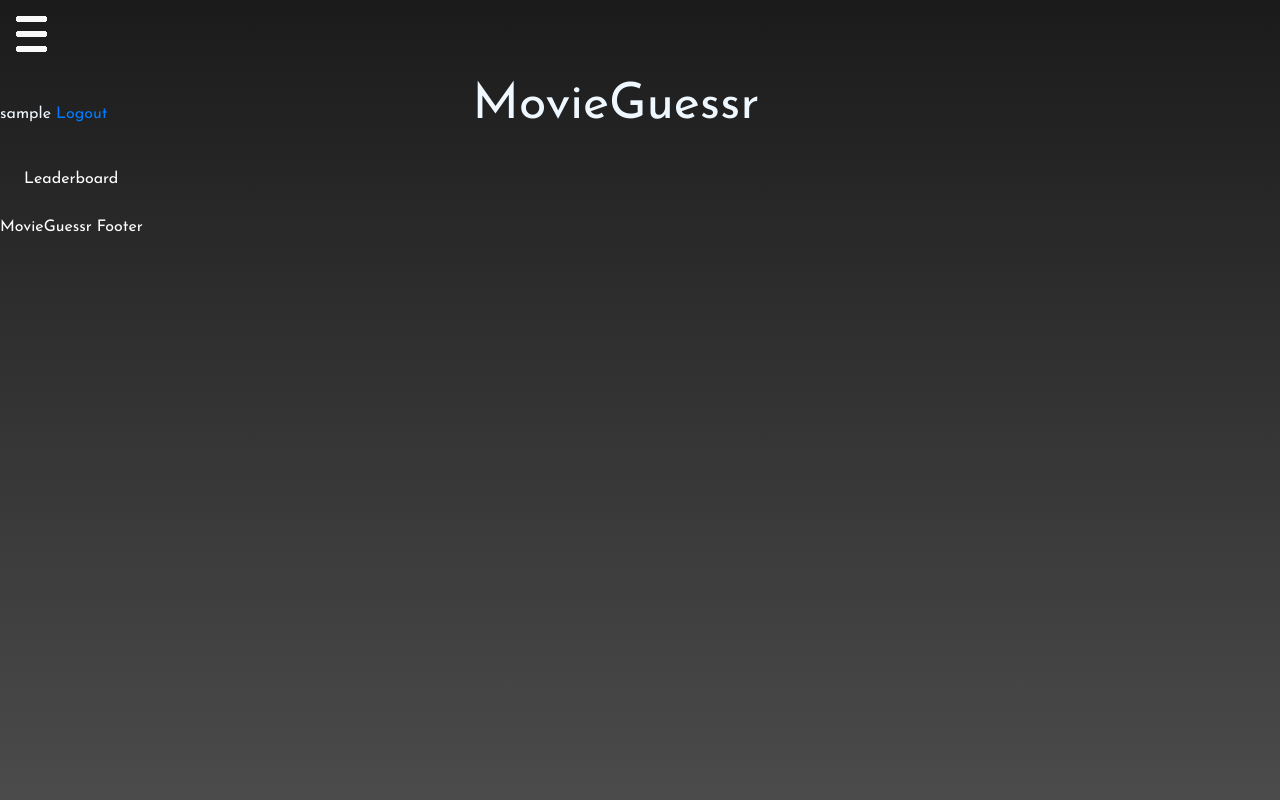
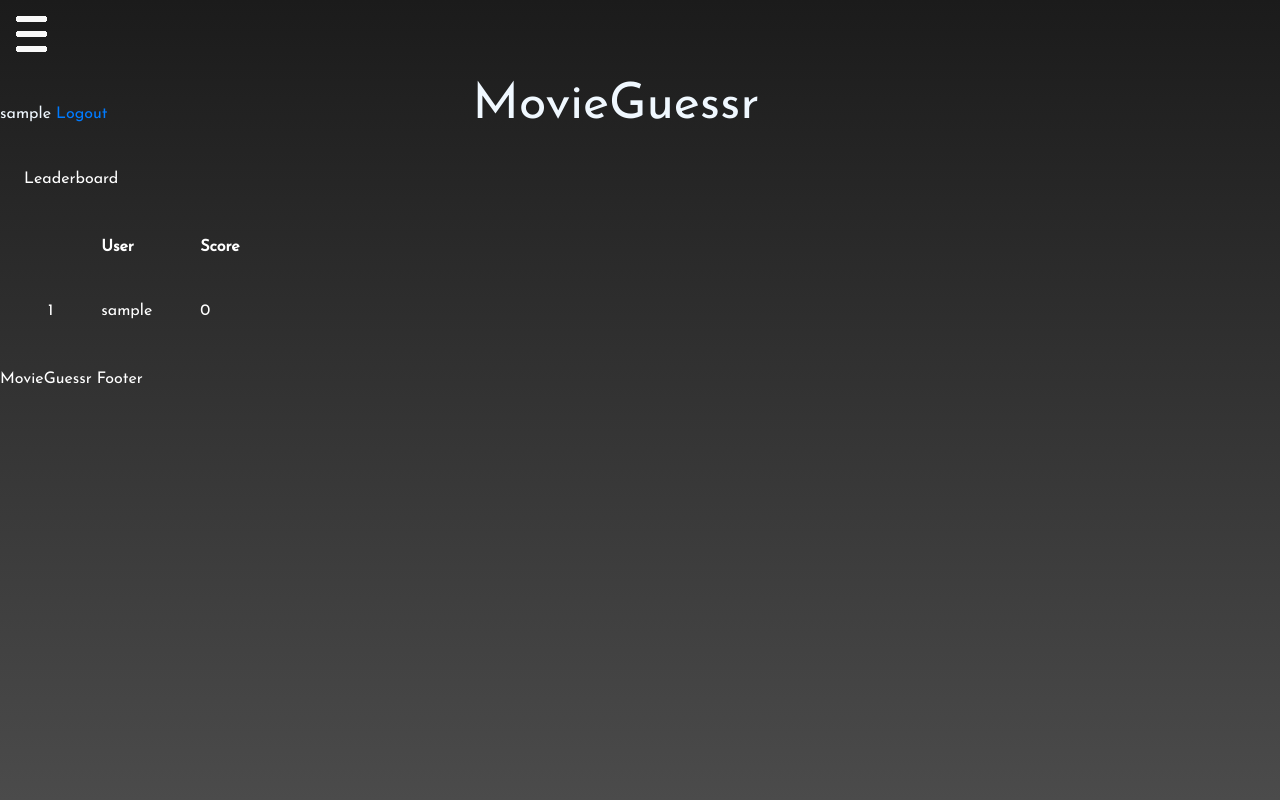
Before and after one commit to iDylanK/devops-15, a Django app: page /leaderboard/ in a window 1280 px wide. Run offline with Django 4.2, Linux system fonts and the light colour scheme; the visitor is signed in with stand-in values (Sample User, id 1); data comes from the database, SQL or seed files in the repository.

Commit message:
Leaderboard working

```diff
--- a/app/movieguessr/templates/leaderboard/main.html
+++ b/app/movieguessr/templates/leaderboard/main.html
@@ -2,15 +2,30 @@
 
 {% block content %}
 
-{% if user.is_authenticated %}
+<div>
+    Leaderboard
+</div>
 
-Leaderboard
-
-{% else %}
-
-Authenticate - Possibly better using a Auth Middleware....
+<div class="mt-4 text-white">
+    <table>
+        <tr>
+            <th></th>
+            <th class="p-4 text-white">User</th>
+            <th class="p-4 text-white">Score</th>
+        </tr>
+        {% for user in users %}
+        <tr>
+            <td class="p-4 text-white">{{ forloop.counter }}</td>
+            <td class="p-4 text-white">
+                {{ user }}
+            </td>
+            <td class="p-4 text-white">
+                {{ user.total_score }}
+            </td>
+        </tr>
+        {% endfor %}
+    </table>
+</div>
 
 
-{% endif %}
-
 {% endblock %}
--- a/app/movieguessr/views/leaderboard.py
+++ b/app/movieguessr/views/leaderboard.py
@@ -1,4 +1,25 @@
 from django.shortcuts import render, redirect
+from django.http import HttpResponse
+from django.contrib.auth.models import User
+from movieguessr.models import UserGame
 
 def leaderboard(request):
-    return render(request, "leaderboard/main.html")
+    if not request.user.is_authenticated:
+        return HttpResponse("Unauthenticated")
+
+    # Get all the users
+    users = User.objects.all()
+    for user in users:
+        # Get all the user's games.
+        games = UserGame.objects.filter(user_id=user.id)
+
+        # Calculate total score
+        total_score = 0
+        for game in games:
+            total_score += game.score
+        user.total_score = total_score
+
+    # Sort the leaderboard
+    users_sorted = sorted(list(users), key=lambda x: x.total_score, reverse=True)
+
+    return render(request, "leaderboard/main.html", {'users': users_sorted})
```
